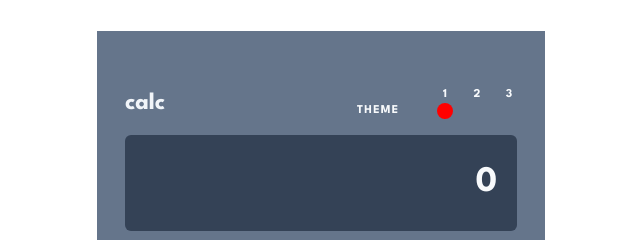
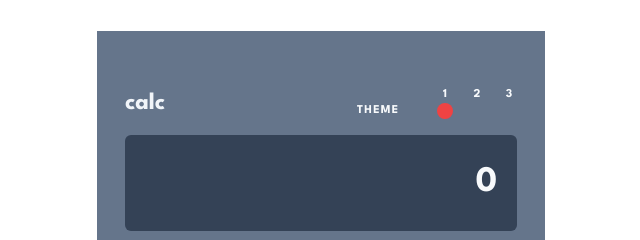
Before and after one commit to Frontend-Mentor-Projects-Daniel/calculator-app, a website: page index.html in a window 1280 px wide. Shown: the top 240 px of the page, 319-959 px from the left. Drawn offline with Linux system fonts and the light colour scheme.

Commit message:
clean up code a little

```diff
--- a/src/css/input.css
+++ b/src/css/input.css
@@ -208,8 +208,6 @@
   }
 
   .theme-span {
-    /* @apply relative -z-[1] w-full; */
-    /* border: 0.2rem solid #51c0a8; */
     border-radius: 50%;
     display: block;
     height: 100%;
@@ -220,7 +218,7 @@
 
   .theme-radio:checked + span {
     content: '';
-    background-color: red;
+    background-color: hsl(var(--clr-calc-equals-500));
     position: absolute;
   }
 }
```
Also changed, not shown: src/css/output.css.
